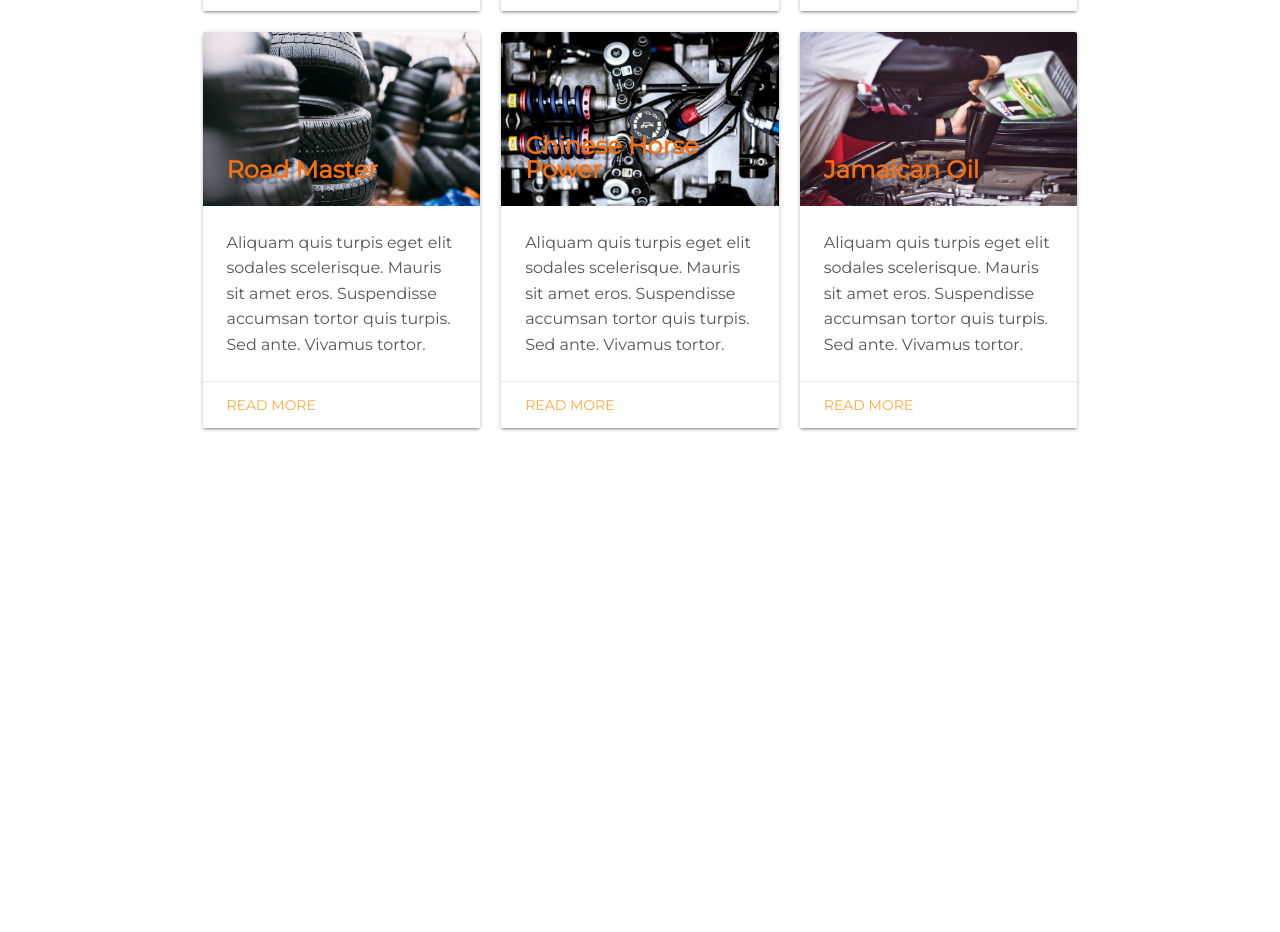
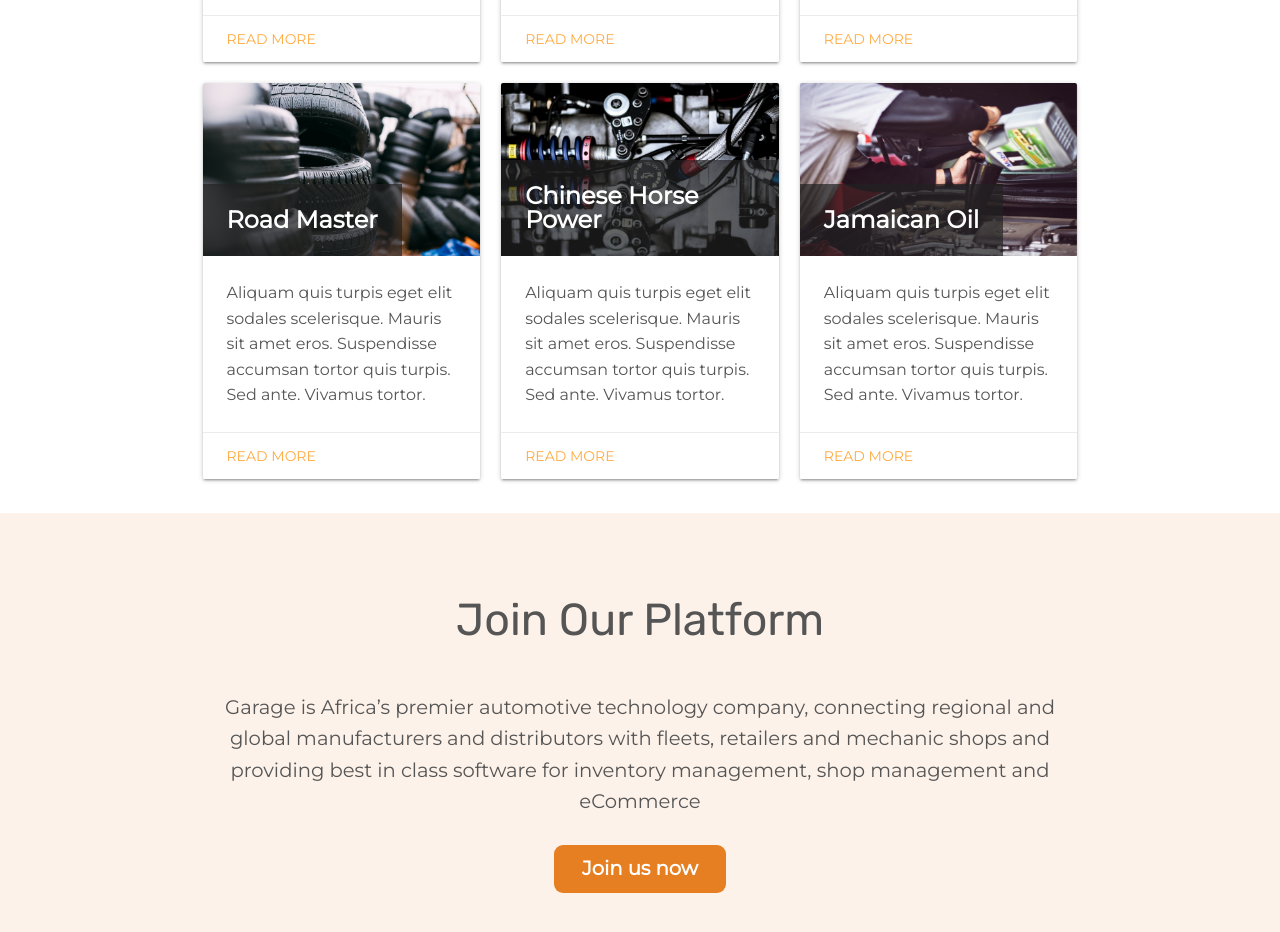
Before and after one commit to danielkpodo/garage, a React (Create React App) app: page / in a window 1280 px wide. Shown: the part 1300-2232 px from the top of the page. Before the commit the page ends 1762 px from the top, so only its background shows below. Built offline with nearby package versions, Linux system fonts and the light colour scheme.

Commit message:
completed about page

```diff
--- /dev/null
+++ b/src/components/About/About.jsx
@@ -0,0 +1,24 @@
+import React from 'react';
+
+const About = () => {
+  return (
+    <section className="about-us container-fluid">
+      <div className="container">
+        <h2 className="center-align">Join Our Platform</h2>
+        <div className="about-content">
+          <p>
+            Garage is Africa’s premier automotive technology company, connecting
+            regional and global manufacturers and distributors with fleets,
+            retailers and mechanic shops and providing best in class software
+            for inventory management, shop management and eCommerce
+          </p>
+          <a href="#!" className="button btn--full join">
+            Join us now
+          </a>
+        </div>
+      </div>
+    </section>
+  );
+};
+
+export default About;
--- a/src/components/Product/Product.js
+++ b/src/components/Product/Product.js
@@ -6,7 +6,7 @@ const Product = () => {
   return (
     <section className="container product">
       <div className="section-title center-align">
-        <h2>Our Product</h2>
+        <h2>Our Products</h2>
       </div>
       <div className="row">
         <ProductList products={products} />
--- a/src/containers/App.css
+++ b/src/containers/App.css
@@ -164,10 +164,33 @@ header {
   box-shadow: inset 0 0 0 3px #fff;
 }
 
+h2 {
+  padding: 2rem 4rem;
+  font-size: 3.2rem;
+  font-family: "Rubik", "sans-serif";
+}
+
 .product .card-image .card-title {
-  color: #f66f11;
+  background: rgba(34, 34, 34, 0.7);
+  color: #fff;
   font-weight: 800;
-  text-shadow: 6px 6px 0px rgba(0, 0, 0, 0.2);
+}
+
+.about-us {
+  background: #fdf2ea;
+  padding: 1.5rem;
+}
+.about-us .about-content {
+  margin: 0 auto;
+  text-align: center;
+}
+.about-us .about-content p {
+  font-size: 1.4rem;
+  margin-bottom: 2rem;
+  text-align: center;
+}
+.about-us .join {
+  margin-bottom: 2rem;
 }
 
 /*# sourceMappingURL=App.css.map */
--- a/src/containers/App.js
+++ b/src/containers/App.js
@@ -3,6 +3,7 @@ import './App.css';
 import M from 'materialize-css';
 import Navbar from '../layouts/Navbar';
 import Product from '../components/Product/Product';
+import About from '../components/About/About';
 
 function App() {
   const [isLoading, setisLoading] = React.useState(true);
@@ -24,6 +25,7 @@ function App() {
       <>
         <Navbar />
         <Product />
+        <About />
       </>
     )
   );
--- a/src/containers/App.scss
+++ b/src/containers/App.scss
@@ -4,3 +4,4 @@
 @import './scss/partials/navbar';
 @import './scss/partials/general';
 @import './scss/partials/product';
+@import './scss/partials/about';
--- /dev/null
+++ b/src/containers/scss/partials/_about.scss
@@ -0,0 +1,18 @@
+.about-us {
+  background: #fdf2ea;
+  padding: 1.5rem;
+
+  .about-content {
+    margin: 0 auto;
+    text-align: center;
+    p {
+      font-size: 1.4rem;
+      margin-bottom: 2rem;
+      text-align: center;
+    }
+  }
+
+  .join {
+    margin-bottom: 2rem;
+  }
+}
--- a/src/containers/scss/partials/_general.scss
+++ b/src/containers/scss/partials/_general.scss
@@ -0,0 +1,5 @@
+h2 {
+  padding: 2rem 4rem;
+  font-size: 3.2rem;
+  font-family: 'Rubik', 'sans-serif';
+}
--- a/src/containers/scss/partials/_product.scss
+++ b/src/containers/scss/partials/_product.scss
@@ -1,9 +1,9 @@
 .product {
   .card-image {
     .card-title {
-      color: $orange-tiger;
+      background: rgba(34, 34, 34, 0.7);
+      color: $white-bg;
       font-weight: 800;
-      text-shadow: 6px 6px 0px rgba(0, 0, 0, 0.2);
     }
   }
 }
```
Also changed, not shown: 1 other file (tests, documents, lock files or other folders).
